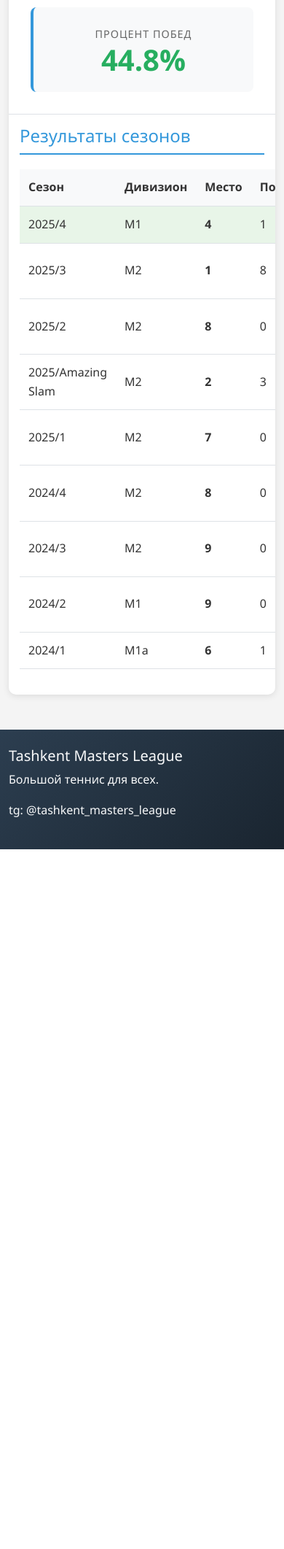
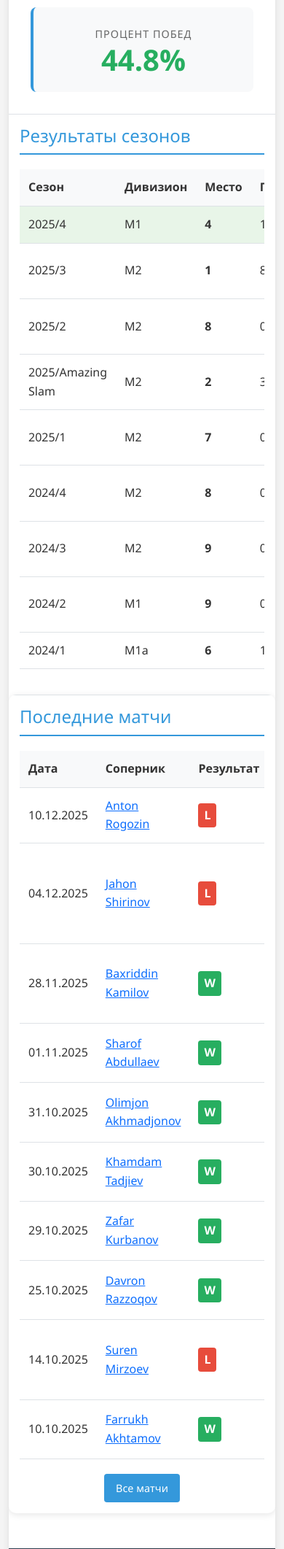
Before and after one commit to gozik/masters-league, a Flask app: page /player/6 in a window 390 px wide. Shown: the part 859-2982 px from the top of the page at 73% size. Before the commit the page ends 2023 px from the top, so only its background shows below. Run offline with Flask 3, Linux system fonts and the light colour scheme; some libraries are stand-ins or nearby versions.

Commit message:
Add matches view in player_profile

```diff
--- a/app.py
+++ b/app.py
@@ -21,6 +21,7 @@ def delete_all():
     Division.query.delete()
     Season.query.delete()
     League.query.delete()
+    Match.query.delete()
 
     db.session.commit()
     return
@@ -500,13 +501,62 @@ def player_profile(player_id):
     # Calculate total statistics
     total_stats = calculate_total_stats(player_id)
 
+    # Get match history (last 10 matches)
+    match_history = get_player_match_history(player_id, limit=10)
+
     return render_template('player_profile.html',
                            player=player,
                            current_ranking=current_ranking,
                            season_results=season_results,
                            division_history=season_results,
                            total_stats=total_stats,
-                           )
+                           match_history=match_history)
+
+
+def get_player_match_history(player_id, limit=10):
+    """Get player's match history with opponent details"""
+    matches = Match.query.filter(
+        ((Match.player1_id == player_id) | (Match.player2_id == player_id))
+    ) \
+        .join(Division, Match.division_id == Division.id) \
+        .join(Season, Division.season_id == Season.id) \
+        .options(
+        db.joinedload(Match.player1),
+        db.joinedload(Match.player2),
+        db.joinedload(Match.division).joinedload(Division.season_ref)
+    ) \
+        .order_by(Match.date_played.desc()) \
+        .limit(limit) \
+        .all()
+
+    # Format match data
+    match_history = []
+    for match in matches:
+        is_player1 = match.player1_id == player_id
+
+        if is_player1:
+            opponent = match.player2
+            opponent_score = match.set1_player2
+            player_score = match.set1_player1
+        else:
+            opponent = match.player1
+            opponent_score = match.set1_player1
+            player_score = match.set1_player2
+
+        match_history.append({
+            'match': match,
+            'opponent': opponent,
+            'is_winner': match.winner_id == player_id,
+            'player_score': player_score,
+            'opponent_score': opponent_score,
+            'score_summary': match.score_summary,
+            'date': match.date_played,
+            'division': match.division.name,
+            'season': match.division.season_ref.name,
+            'year': match.division.season_ref.year,
+        })
+
+    return match_history
 
 
 @app.route('/api/search-players')
--- a/models.py
+++ b/models.py
@@ -374,21 +374,21 @@ class Match(db.Model):
         if self.set1_player1 is not None and self.set1_player2 is not None:
             set1_score = f"{self.set1_player1}-{self.set1_player2}"
             if self.tb1_player1 and self.tb1_player2:
-                set1_score += f" ({min(self.tb1_player1, self.tb1_player2)})"
+                set1_score += f"({min(self.tb1_player1, self.tb1_player2)})"
             scores.append(set1_score)
 
         # Set 2
         if self.set2_player1 is not None and self.set2_player2 is not None:
             set2_score = f"{self.set2_player1}-{self.set2_player2}"
             if self.tb2_player1 and self.tb2_player2:
-                set2_score += f" ({min(self.tb2_player1, self.tb2_player2)})"
+                set2_score += f"({min(self.tb2_player1, self.tb2_player2)})"
             scores.append(set2_score)
 
         # Set 3
         if self.set3_player1 is not None and self.set3_player2 is not None:
             set3_score = f"{self.set3_player1}-{self.set3_player2}"
             if self.tb3_player1 and self.tb3_player2:
-                set3_score += f" ({min(self.tb3_player1, self.tb3_player2)})"
+                set3_score += f"({min(self.tb3_player1, self.tb3_player2)})"
             scores.append(set3_score)
 
         # Royal Tiebreak
--- a/templates/player_profile.html
+++ b/templates/player_profile.html
@@ -181,6 +181,110 @@
                 padding: 15px;
             }
         }
+
+        /* Match History Specific Styles */
+        .match-opponent {
+            display: flex;
+            align-items: center;
+            gap: 10px;
+        }
+
+        .opponent-avatar {
+            width: 40px;
+            height: 40px;
+            border-radius: 50%;
+            background: #3498db;
+            color: white;
+            display: flex;
+            align-items: center;
+            justify-content: center;
+            font-weight: bold;
+            font-size: 14px;
+        }
+
+        .opponent-name {
+            font-weight: 500;
+        }
+
+        .score-display {
+            font-family: 'Courier New', monospace;
+            font-weight: bold;
+            font-size: 1.1em;
+        }
+
+        .win-score {
+            color: var(--success-color);
+        }
+
+        .loss-score {
+            color: var(--danger-color);
+        }
+
+        .match-details {
+            font-size: 0.9em;
+            color: #666;
+        }
+
+        .view-all-btn {
+            background: var(--primary-color);
+            color: white;
+            padding: 8px 16px;
+            border: none;
+            border-radius: 4px;
+            cursor: pointer;
+            text-decoration: none;
+            display: inline-block;
+            font-size: 0.9em;
+        }
+
+        .view-all-btn:hover {
+            background: #2980b9;
+            color: white;
+            text-decoration: none;
+        }
+
+        .match-status {
+            font-size: 0.8em;
+            padding: 2px 6px;
+            border-radius: 3px;
+            margin-left: 5px;
+        }
+
+        .completed {
+            background: #d4edda;
+            color: #155724;
+        }
+
+        .tournament-info {
+            font-size: 0.85em;
+            color: #666;
+            margin-top: 3px;
+        }
+
+        @media (max-width: 768px) {
+            .stats-grid {
+                grid-template-columns: 1fr;
+            }
+
+            .player-name {
+                font-size: 2em;
+            }
+
+            .section {
+                padding: 15px;
+            }
+
+            table {
+                display: block;
+                overflow-x: auto;
+            }
+
+            .section-title {
+                flex-direction: column;
+                align-items: flex-start;
+                gap: 10px;
+            }
+        }
     </style>
 {% endblock %}
 
@@ -261,5 +365,76 @@
                 </tbody>
             </table>
         </div>
+
+
+        <!-- Match History -->
+    <div class="container-stats">
+        <div class="section">
+            <h2 class="section-title">
+                Последние матчи
+            </h2>
+
+            {% if match_history %}
+            <table>
+                <thead>
+                    <tr>
+                        <th>Дата</th>
+                        <th>Соперник</th>
+                        <th>Результат</th>
+                        <th>Счет</th>
+                        <th>Турнир</th>
+                    </tr>
+                </thead>
+                <tbody>
+                    {% for match in match_history %}
+                    <tr>
+                        <td>{{ match.date.strftime('%d.%m.%Y') }}</td>
+                        <td>
+                            <div class="match-opponent">
+                                <!--
+                                <div class="opponent-avatar">
+                                    {{ match.opponent.first_name[0] }}{{ match.opponent.last_name[0] }}
+                                </div>
+                                -->
+                                <div>
+                                    <a href="{{ url_for('player_profile', player_id=match.opponent.id) }}" class="opponent-name">
+                                        {{ match.opponent.first_name }} {{ match.opponent.last_name }}
+                                    </a>
+
+                                </div>
+                            </div>
+                        </td>
+                        <td>
+                            <span class="match-result {% if match.is_winner %}win{% else %}loss{% endif %}">
+                                {% if match.is_winner %}W{% else %}L{% endif %}
+                            </span>
+                        </td>
+                        <td>
+                            <div class="score-display {% if match.is_winner %}win-score{% else %}loss-score{% endif %}">
+                                {{ match.score_summary }}
+                            </div>
+                        </td>
+                        <td>
+                            {{ match.division }}
+                            <div class="match-details">
+                                {{ match.year }}/{{ match.season }}
+                            </div>
+                        </td>
+                    </tr>
+                    {% endfor %}
+                </tbody>
+            </table>
+
+            <div style="text-align: center; margin-top: 20px;">
+                <a href="{{ url_for('player_profile', player_id=player.id) }}" class="view-all-btn">
+                    Все матчи
+                </a>
+            </div>
+
+            {% else %}
+            <div style="text-align: center; padding: 40px; color: #666;">
+                <p style="font-size: 1.1em;">Нет данных о матчах</p>
+            </div>
+            {% endif %}
     </div>
 {% endblock %}
```
Also changed, not shown: data/all_matches.csv.
